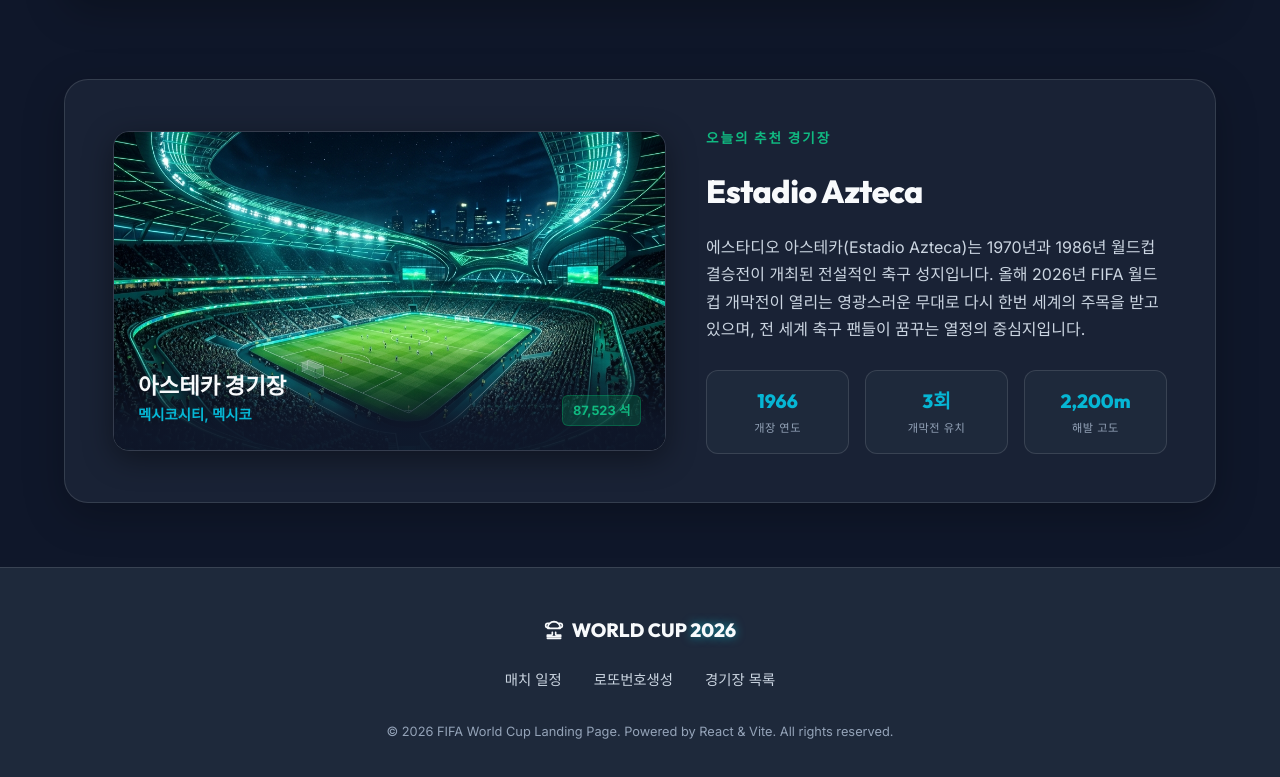
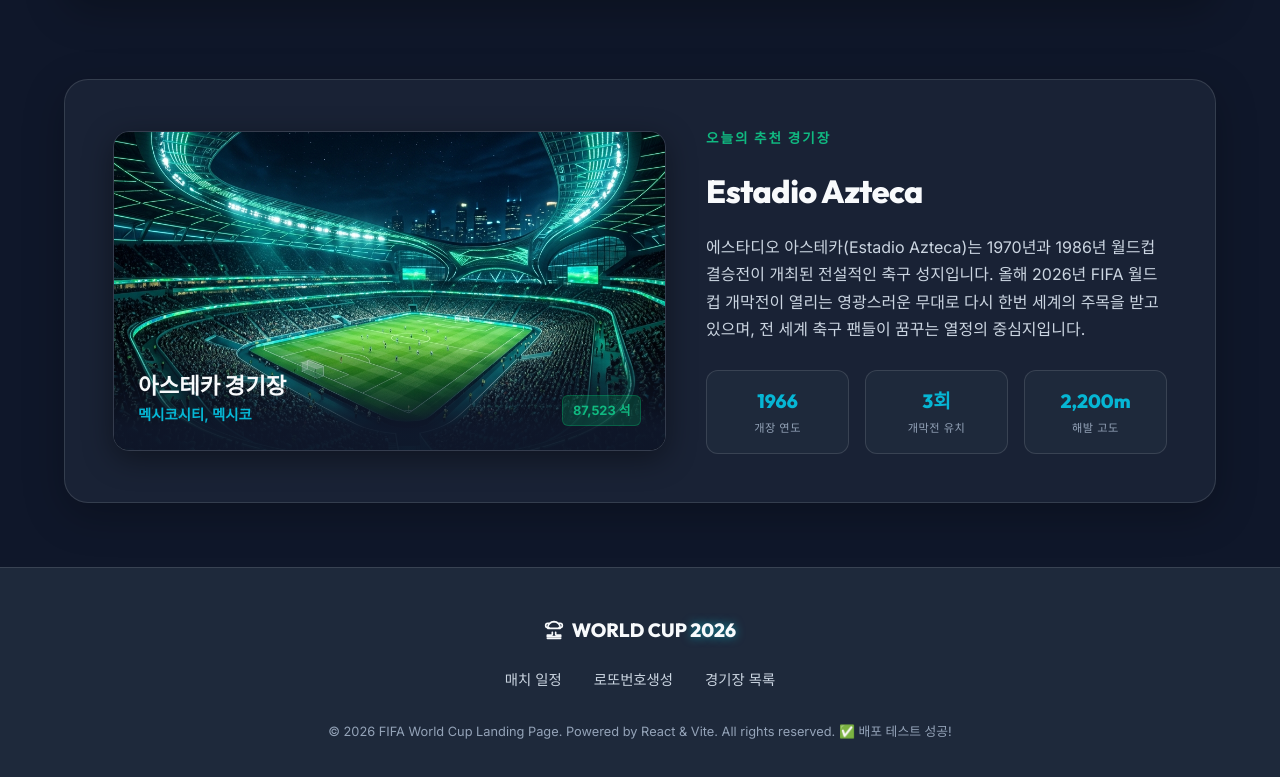
Before and after one commit to jkgoods/codespaces-react, a React (Vite) app: page / in a window 1280 px wide. Shown: the part 3470-4247 px from the top of the page. Built offline with nearby package versions, Linux system fonts and the light colour scheme.

Commit message:
test: 자동 배포 테스트

```diff
--- a/src/App.jsx
+++ b/src/App.jsx
@@ -652,7 +652,7 @@
           <a href="#stadiums" onClick={(e) => { e.preventDefault(); setCurrentPage('matches'); }}>경기장 목록</a>
         </div>
         <p className="copyright">
-          © 2026 FIFA World Cup Landing Page. Powered by React & Vite. All rights reserved.
+          © 2026 FIFA World Cup Landing Page. Powered by React & Vite. All rights reserved. ✅ 배포 테스트 성공!
         </p>
       </footer>
     </div>
```
